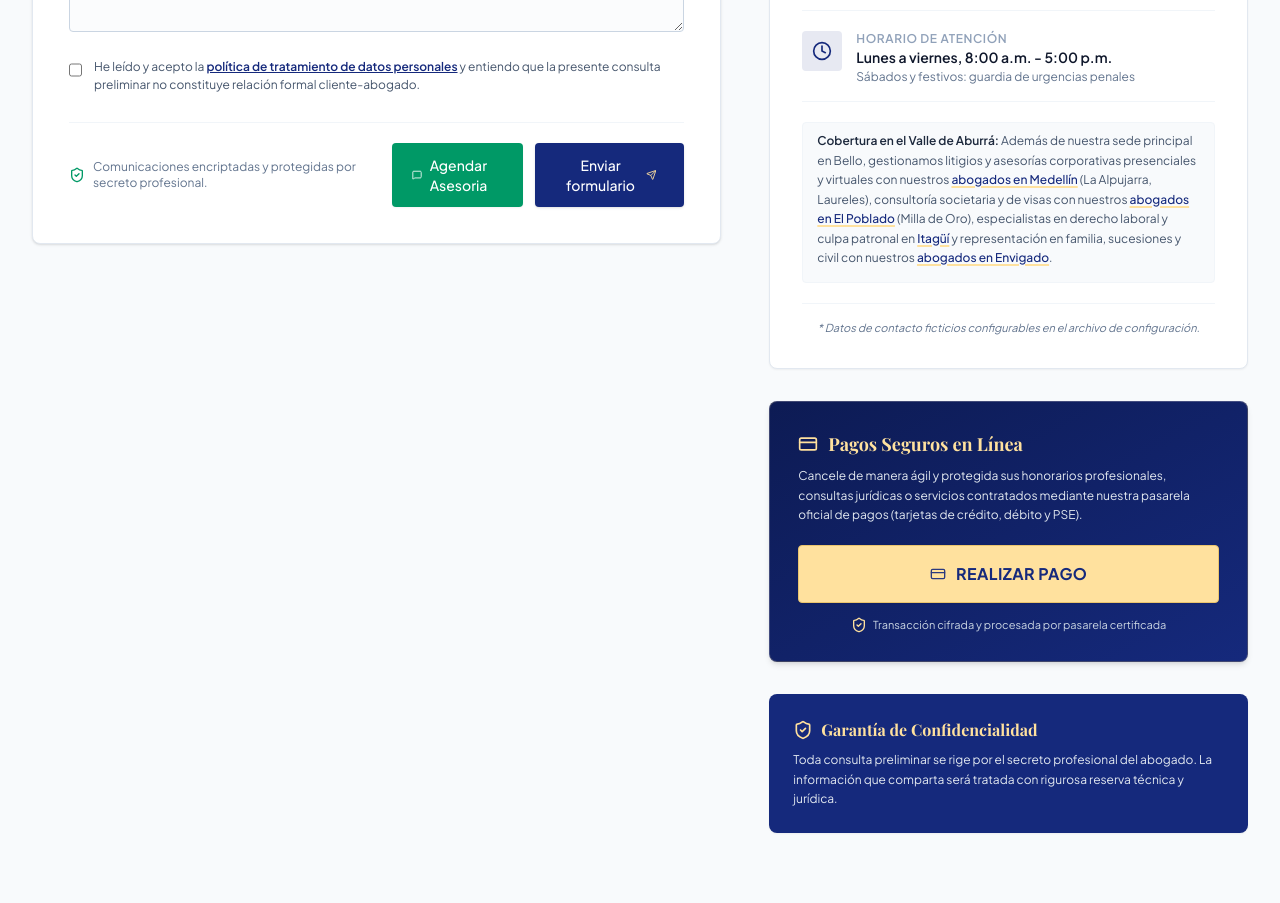
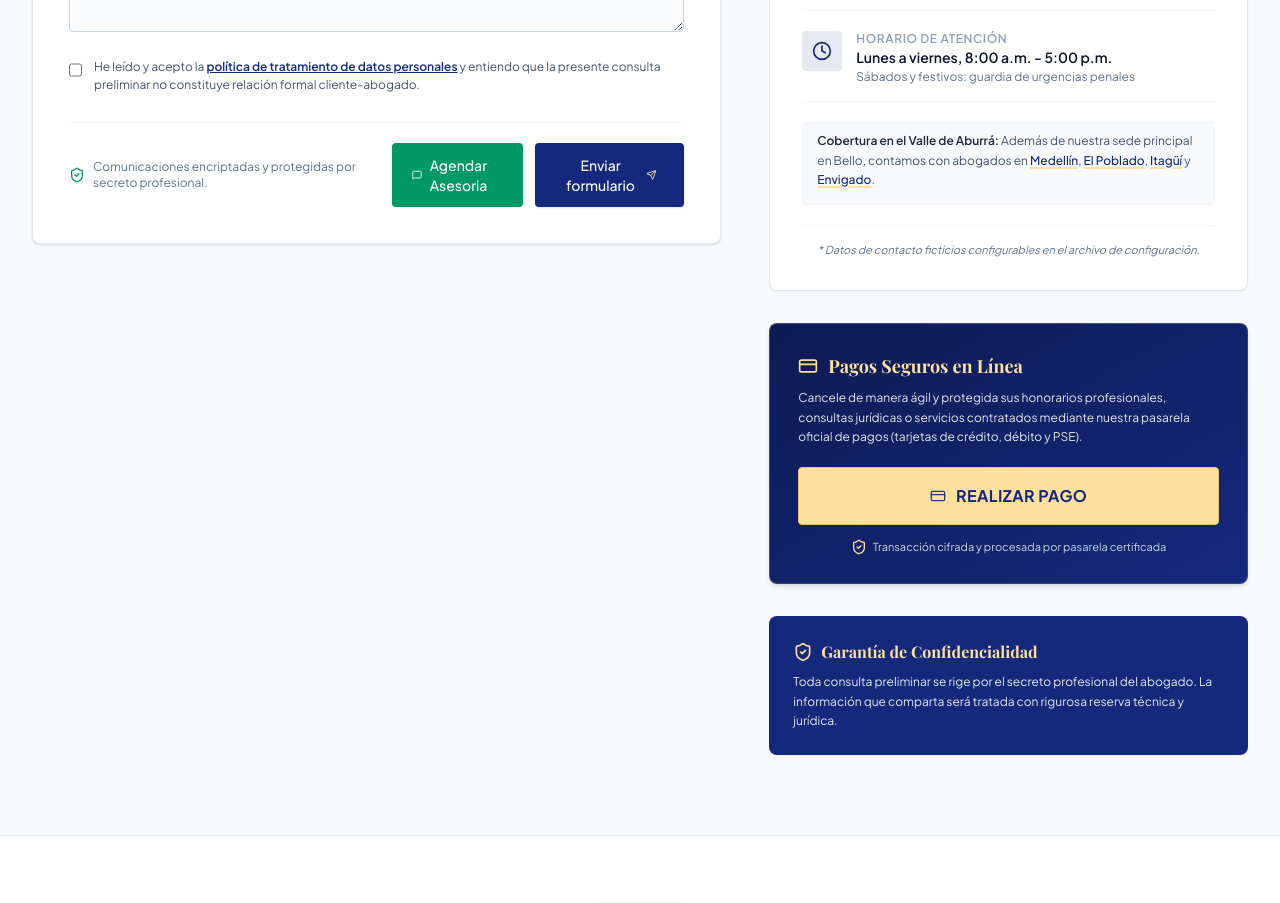
Before and after one commit to dhpublicidadgrafica-dot/ABOGAR, a React (Vite) app: page /contacto in a window 1280 px wide. Shown: the part 1060-1963 px from the top of the page. Built offline with nearby package versions, Linux system fonts and the light colour scheme; a web font is replaced by a local one.

Commit message:
refactor(contacto): simplify geographical service links
Streamlined the service coverage text to improve readability and improve the flow of location-based links in the contact page.

```diff
--- a/src/pages/Contacto.tsx
+++ b/src/pages/Contacto.tsx
@@ -197,36 +197,36 @@ export const Contacto: React.FC = () => {
                     </div>
                   </div>
 
-                  {/* Cobertura metropolitana con enlazado contextual sutil */}
+                  {/* Cobertura metropolitana con enlazado directo por ciudad */}
                   <div className="pt-2 text-xs text-slate-600 leading-relaxed bg-slate-50 p-3.5 rounded border border-slate-100">
                     <span className="font-semibold text-slate-800">Cobertura en el Valle de Aburrá:</span>{' '}
-                    Además de nuestra sede principal en Bello, gestionamos litigios y asesorías corporativas presenciales y virtuales con nuestros{' '}
+                    Además de nuestra sede principal en Bello, contamos con abogados en{' '}
                     <Link
                       to="/abogados-medellin/"
                       className="font-medium text-[#15297C] hover:text-[#0D1B54] underline decoration-[#FFE19E] decoration-2 underline-offset-2 transition-colors"
                     >
-                      abogados en Medellín
-                    </Link>{' '}
-                    (La Alpujarra, Laureles), consultoría societaria y de visas con nuestros{' '}
+                      Medellín
+                    </Link>
+                    {', '}
                     <Link
                       to="/abogados-poblado/"
                       className="font-medium text-[#15297C] hover:text-[#0D1B54] underline decoration-[#FFE19E] decoration-2 underline-offset-2 transition-colors"
                     >
-                      abogados en El Poblado
-                    </Link>{' '}
-                    (Milla de Oro), especialistas en derecho laboral y culpa patronal en{' '}
+                      El Poblado
+                    </Link>
+                    {', '}
                     <Link
                       to="/abogados-itagui/"
                       className="font-medium text-[#15297C] hover:text-[#0D1B54] underline decoration-[#FFE19E] decoration-2 underline-offset-2 transition-colors"
                     >
                       Itagüí
-                    </Link>{' '}
-                    y representación en familia, sucesiones y civil con nuestros{' '}
+                    </Link>
+                    {' y '}
                     <Link
                       to="/abogados-envigado/"
                       className="font-medium text-[#15297C] hover:text-[#0D1B54] underline decoration-[#FFE19E] decoration-2 underline-offset-2 transition-colors"
                     >
-                      abogados en Envigado
+                      Envigado
                     </Link>
                     .
                   </div>
```
